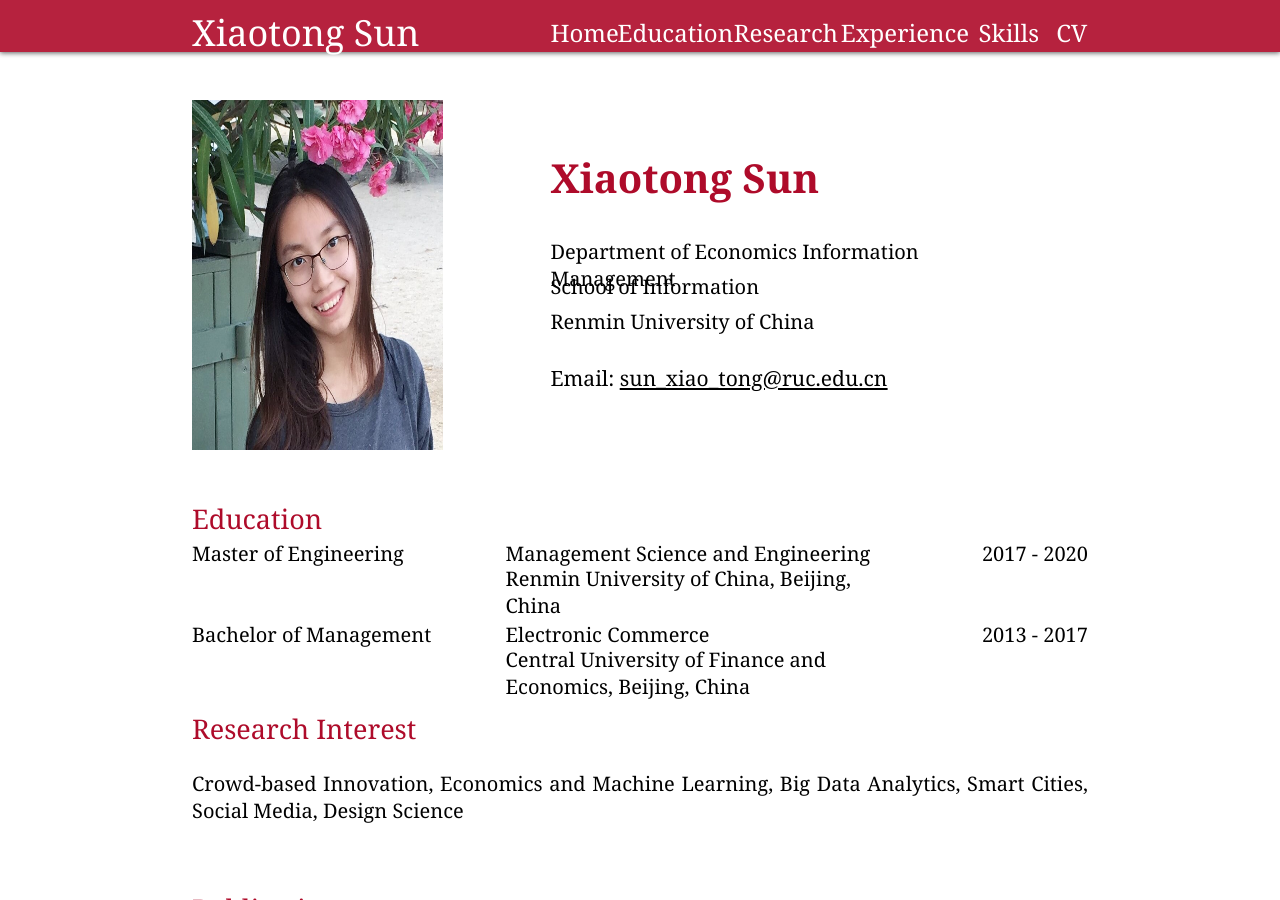
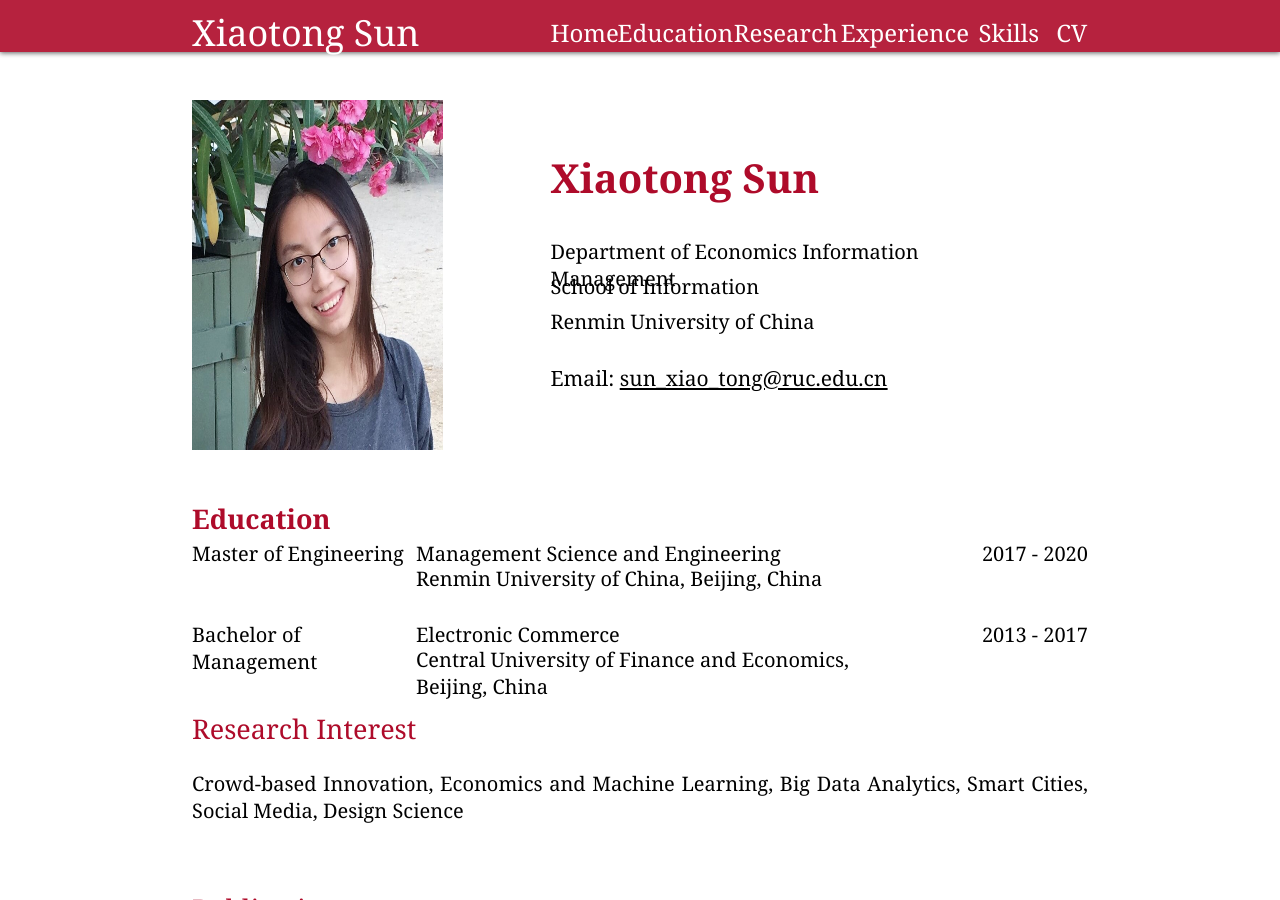
Before and after one commit to carolxiaotongsun/carolxiaotongsun.github.io, a Jekyll site: the page index.html, which Jekyll copies as it is, in a window 1280 px wide and 900 px high. Built offline with Jekyll 4.4.1, drawn with Linux system fonts in a browser that asks for light colours.

Commit message:
Update index.html

```diff
--- a/index.html
+++ b/index.html
@@ -75,13 +75,13 @@
     </div>
     <div id = "EDUCATION_PART" class = "educationSection">
         <div style="height:25%;width:100%">
-            <h style="font-size:27px;color: #ae0b2a">Education</h>
+            <h style="font-size:27px;color: #ae0b2a"><Strong>Education</Strong></h>
         </div>
 		<div style="height:40%;width:100%;margin-top:5px">
-			<div style="height:100%;width:35%;float:left;text-align:left">
+			<div style="height:100%;width:25%;float:left;text-align:left">
 				<a style="font-size:20px;float:left">Master of Engineering</a>
 			</div>
-			<div style="height:100%;width:45%;float:left">
+			<div style="height:100%;width:55%;float:left">
 				<div style="height:45%;text-align:left">
 					<a style="font-size:20px">Management Science and Engineering</a>
 				</div>
@@ -94,10 +94,10 @@
 			</div>
         </div>
         <div style="height:40%;width:100%;margin-top:25px">
-			<div style="height:100%;width:35%;text-align:left;float:left">
+			<div style="height:100%;width:25%;text-align:left;float:left">
 				<a style="font-size:20px;float:left">Bachelor of Management</a>
 			</div>
-			<div style="height:100%;width:45%;float:left">
+			<div style="height:100%;width:55%;float:left">
 				<div style="height:45%;text-align:left">
 					<a style="font-size:20px">Electronic Commerce</a>
 				</div>
```
